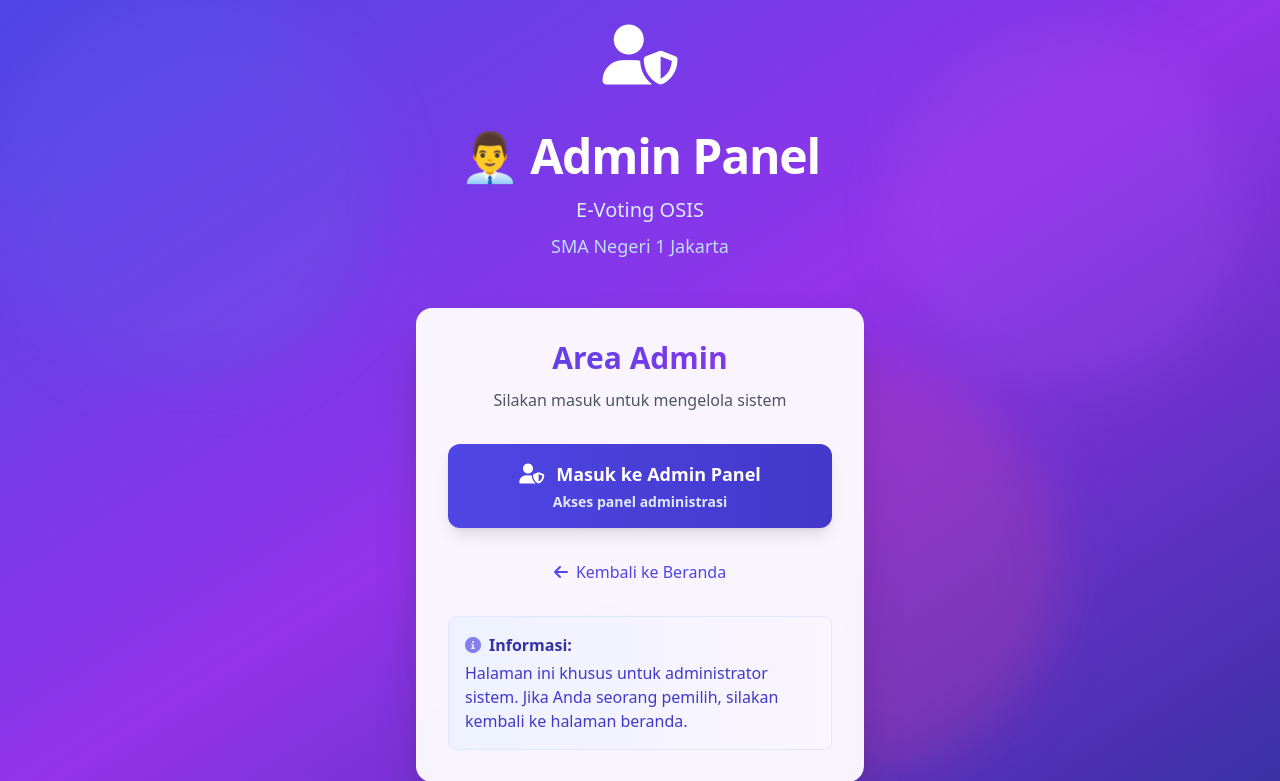
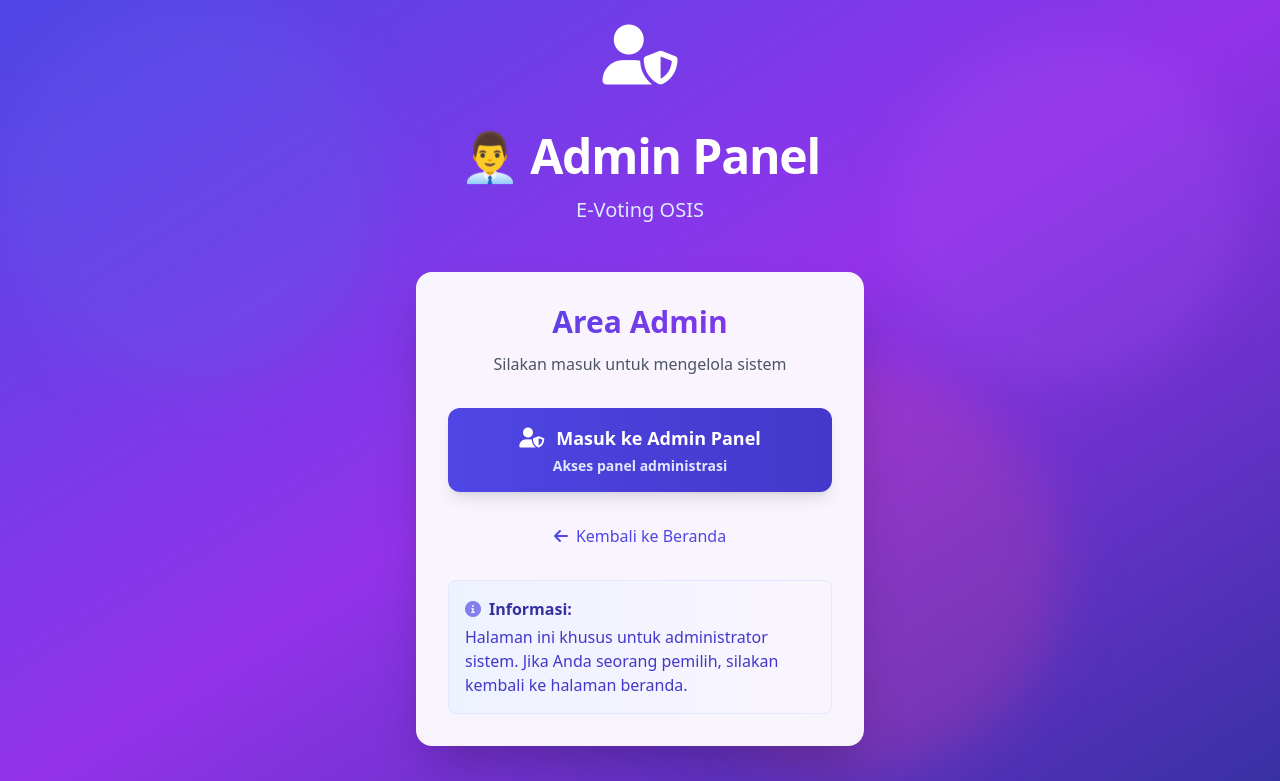
Before and after one commit to akbarwjyy/voting-system, a PHP site: page /admin.php in a window 1280 px wide. Shown: the top 781 px of the page. Run offline with PHP 8.4, Linux system fonts and the light colour scheme; some libraries are stand-ins or nearby versions.

Commit message:
update page user and admin

```diff
--- a/admin.php
+++ b/admin.php
@@ -41,9 +41,9 @@ if (isset($_SESSION['user_type'])) {
             <p class="text-xl text-blue-100 mb-2 hover:text-purple-200 transition-colors duration-300">
                 E-Voting OSIS
             </p>
-            <p class="text-lg text-blue-200 hover:text-purple-300 transition-colors duration-300">
+            <!-- <p class="text-lg text-blue-200 hover:text-purple-300 transition-colors duration-300">
                 SMA Negeri 1 Jakarta
-            </p>
+            </p> -->
         </div>
 
         <!-- Main Card -->
--- a/index.php
+++ b/index.php
@@ -44,9 +44,9 @@ if (isset($_SESSION['user_type'])) {
             <p class="text-xl text-blue-100 mb-2 hover:text-purple-200 transition-colors duration-300">
                 Pemilihan Ketua OSIS 2025
             </p>
-            <p class="text-lg text-blue-200 hover:text-purple-300 transition-colors duration-300">
+            <!-- <p class="text-lg text-blue-200 hover:text-purple-300 transition-colors duration-300">
                 SMA Negeri 1 Jakarta
-            </p>
+            </p> -->
         </div> <!-- Main Card -->
         <div class="max-w-md mx-auto bg-white/95 rounded-2xl shadow-2xl p-8 backdrop-blur-sm hover:bg-white/100 transition-all duration-300 transform hover:-translate-y-1">
             <div class="text-center mb-8">
```
